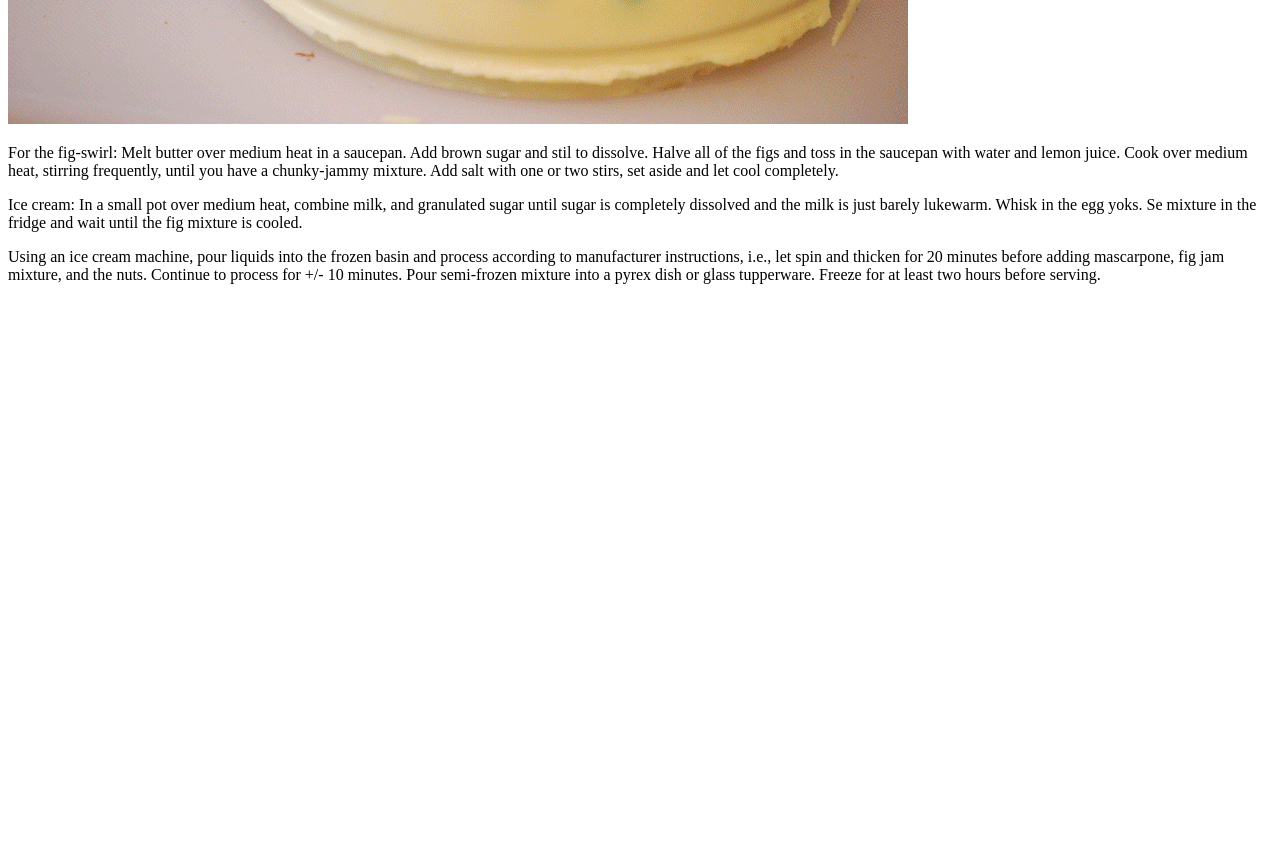
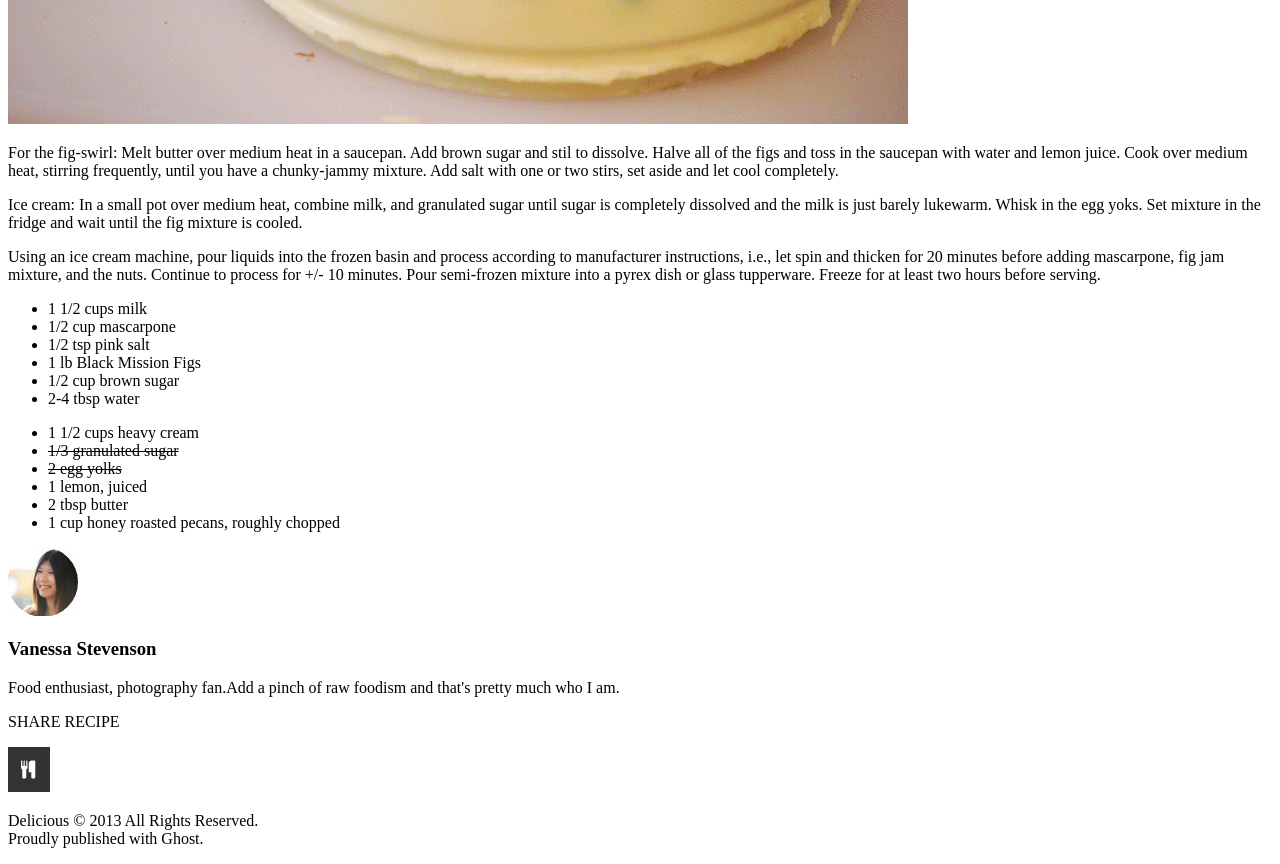
Before and after one commit to mdomeck/chocolate-pizza, a plain HTML site: page index.html in a window 1280 px wide. Shown: the part 1004-1868 px from the top of the page. Before the commit the page ends 1304 px from the top, so only its background shows below. Drawn offline with Linux system fonts and the light colour scheme.

Commit message:
html content added

```diff
--- a/index.html
+++ b/index.html
@@ -35,11 +35,41 @@
     </ul>
     <img src="images/choco-pizza.png" alt="Chocolate Pizza">
     <p>For the fig-swirl: Melt butter over medium heat in a saucepan. Add brown sugar and stil to dissolve. Halve all of the figs and toss in the saucepan with water and lemon juice. Cook over medium heat, stirring frequently, until you have a chunky-jammy mixture. Add salt with one or two stirs, set aside and let cool completely.</p>
-    <p>Ice cream: In a small pot over medium heat, combine milk, and granulated sugar until sugar is completely dissolved and the milk is just barely lukewarm. Whisk in the egg yoks. Se mixture in the fridge and wait until the fig mixture is cooled.</p>
+    <p>Ice cream: In a small pot over medium heat, combine milk, and granulated sugar until sugar is completely dissolved and the milk is just barely lukewarm. Whisk in the egg yoks. Set mixture in the fridge and wait until the fig mixture is cooled.</p>
     <p>Using an ice cream machine, pour liquids into the frozen basin and process according to manufacturer instructions, i.e., let spin and thicken for 20 minutes before adding mascarpone, fig jam mixture, and the nuts. Continue to process for +/- 10 minutes. Pour semi-frozen mixture into a pyrex dish or glass tupperware. Freeze for at least two hours before serving.</p>
-
+    <div>
+      <ul>
+        <li>1 1/2 cups milk</li>
+        <li>1/2 cup mascarpone</li>
+        <li>1/2 tsp pink salt</li>
+        <li>1 lb Black Mission Figs</li>
+        <li>1/2 cup brown sugar</li>
+        <li>2-4 tbsp water</li>
+      </ul>
+      <ul>
+        <li>1 1/2 cups heavy cream</li>
+        <li><strike>1/3 granulated sugar</strike></li>
+        <li><strike>2 egg yolks</strike></li>
+        <li>1 lemon, juiced</li>
+        <li>2 tbsp butter</li>
+        <li>1 cup honey roasted pecans, roughly chopped</li>
+      </ul>
+    </div>
+    <section>
+      <img src="images/van-pic.png" alt="Vanna">
+      <h3>Vanessa Stevenson</h3>
+      <p>Food enthusiast, photography fan.Add a pinch of raw foodism and that's pretty much who I am.</p>
+      <div>
+        <p>SHARE RECIPE</p>
+      </div>
+    </section>
   </main>
-
+<footer>
+  <div>
+    <img src="images/logo.png" alt="logo">
+    <p>Delicious &copy; 2013 All Rights Reserved. <br>Proudly published with Ghost.</p>
+  </div>
+</footer>
 </body>
 
 </html>
```
